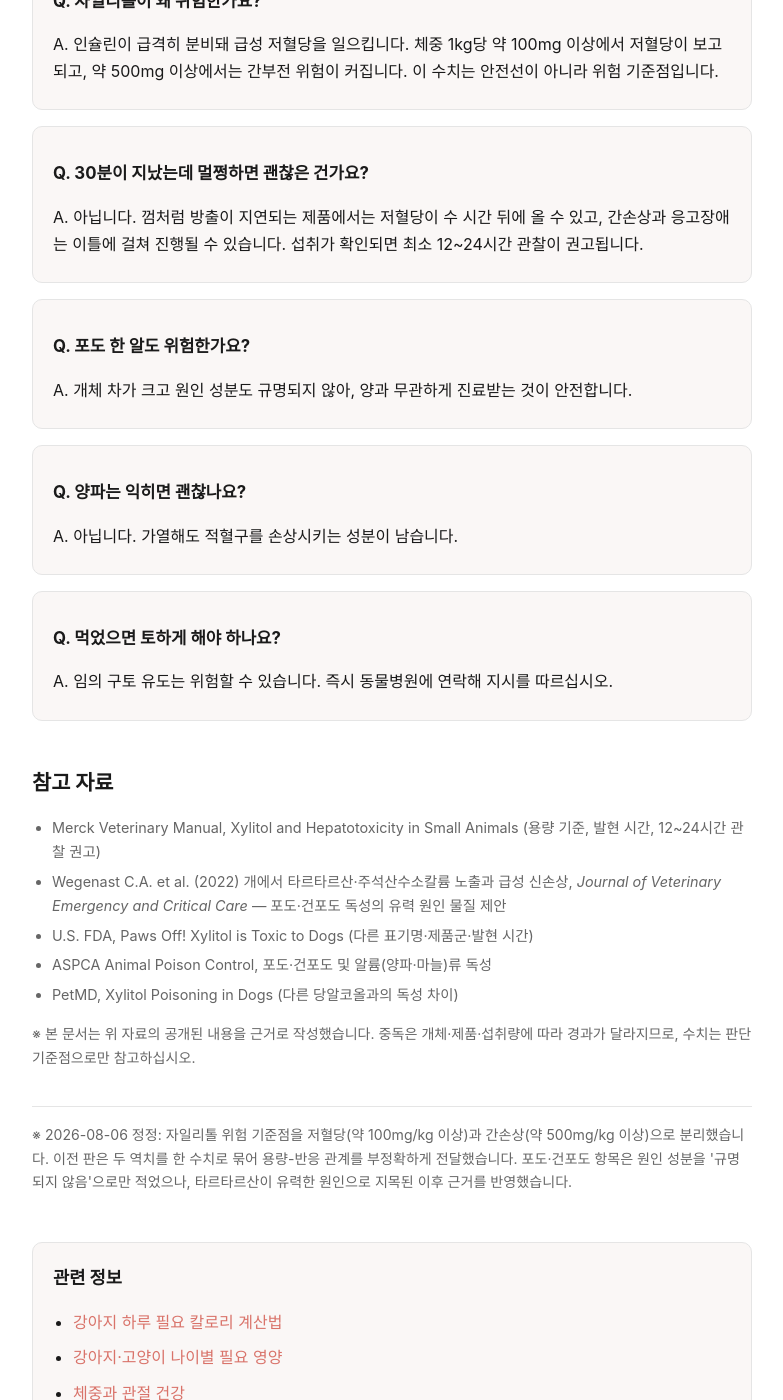
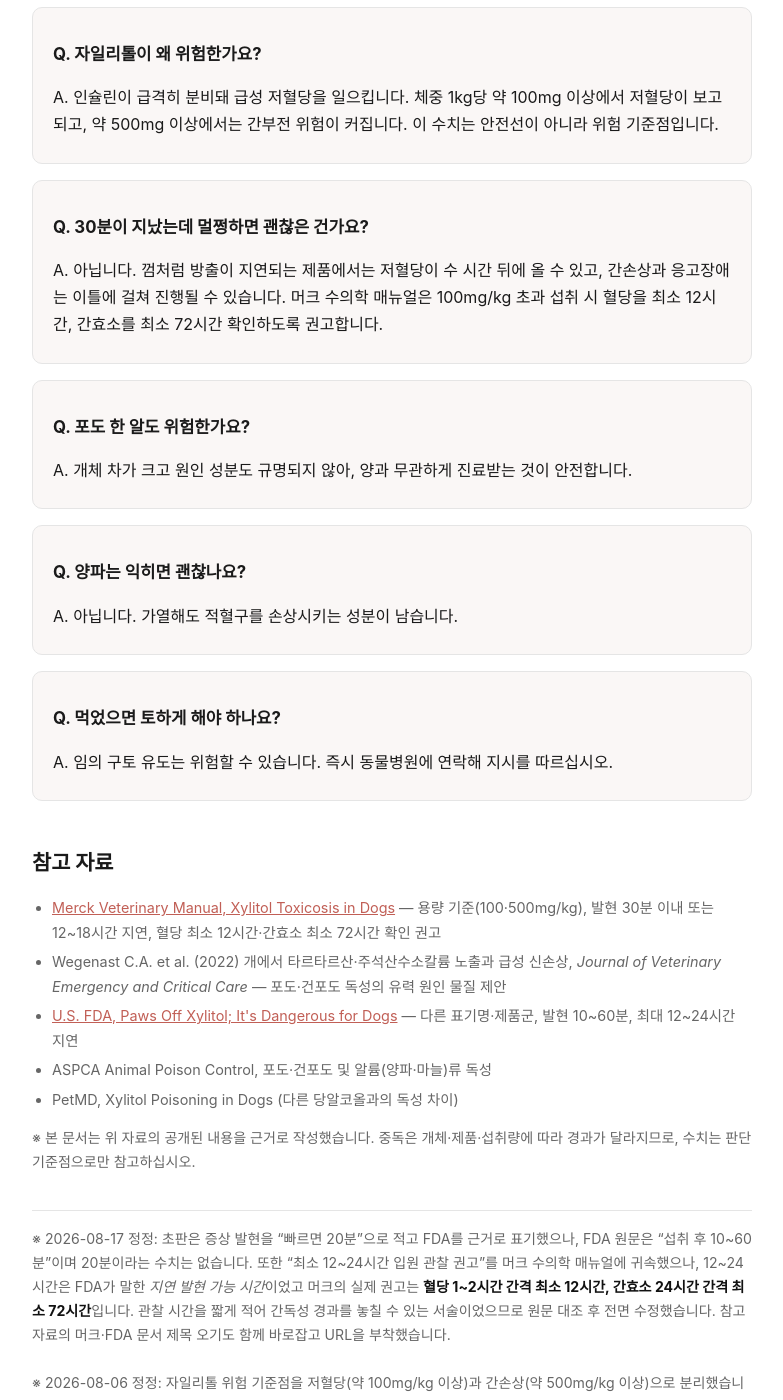
Before and after one commit to polystock/maearion.github.io, a Jekyll site: the page built from _docs/dog-toxic-foods.html, in a window 1280 px wide and 1400 px high, scrolled down 2177 px. Shown: the whole window, without its empty margins (248-1031 px from the left). Built offline with Jekyll 4.4.1, drawn with Linux system fonts in a browser that asks for light colours; some of the changed text lies outside the part shown.

Commit message:
fix: correct xylitol onset and monitoring duration per FDA/Merck

```diff
--- a/_docs/dog-toxic-foods.html
+++ b/_docs/dog-toxic-foods.html
@@ -4,7 +4,7 @@
 og_title: >-
   강아지에게 위험한 음식 — 자일리톨·포도·초콜릿·양파
 description: >-
-  강아지에게 위험한 음식을 위험 기전과 함께 정리한다. 자일리톨은 체중 1kg당 약 100mg 이상에서 저혈당이, 약 500mg 이상에서 간손상이 보고되며, 증상은 빠르면 20분 내에도 시작되지만 지연성 저혈당은 수 시간 뒤에 올 수 있어 최소 12~24시간 관찰이 권고된다. 포도·건포도의 급성 신부전(타르타르산이 유력 원인으로 지목), 초콜릿의 테오브로민, 양파·마늘의 적혈구 손상을 다룬다.
+  강아지에게 위험한 음식을 위험 기전과 함께 정리한다. 자일리톨은 체중 1kg당 약 100mg 이상에서 저혈당이, 약 500mg 이상에서 간손상이 보고되며, 증상은 섭취 후 10~60분 내에 시작될 수 있고 흡수가 느린 제품에서는 최대 12~24시간까지 지연될 수 있어, 혈당은 최소 12시간·간효소는 최소 72시간 확인이 권고된다. 포도·건포도의 급성 신부전(타르타르산이 유력 원인으로 지목), 초콜릿의 테오브로민, 양파·마늘의 적혈구 손상을 다룬다.
 og_description: >-
   위험 기전과 대처를 함께 정리한 반려견 유해 식품 가이드.
 ld_headline: >-
@@ -20,7 +20,7 @@
   - q: >-
       강아지에게 자일리톨이 왜 위험한가요?
     a: >-
-      자일리톨은 개에서 췌장의 인슐린 분비를 급격히 자극해 급성 저혈당을 일으킵니다. 체중 1kg당 약 100mg 이상에서 저혈당이, 약 500mg 이상에서 간손상이 보고되며, 이 값은 안전과 독성을 가르는 경계가 아니라 치료 판단에 쓰이는 위험 기준점입니다. 증상은 빠르면 20분 내에도 시작될 수 있고 일반적으로 30~60분 내 나타나지만, 껌처럼 방출이 지연되는 제품에서는 저혈당이 수 시간 뒤 나타날 수 있어 무증상 경과를 안전 신호로 보면 안 됩니다. 섭취가 확인되면 최소 12~24시간 입원 관찰이 권고되며, 심한 간독성의 응고장애는 약 이틀 안에 진행될 수 있습니다.
+      자일리톨은 개에서 췌장의 인슐린 분비를 급격히 자극해 급성 저혈당을 일으킵니다. 체중 1kg당 약 100mg 이상에서 저혈당이, 약 500mg 이상에서 간손상이 보고되며, 이 값은 안전과 독성을 가르는 경계가 아니라 치료 판단에 쓰이는 위험 기준점입니다. 증상은 섭취 후 10~60분 내에 나타날 수 있고(FDA), 머크 수의학 매뉴얼은 30분 이내 발현 또는 흡수가 느린 제품에서 12~18시간 지연으로 기술합니다. FDA는 최대 12~24시간까지 늦어질 수 있다고 적으므로 무증상 경과를 안전 신호로 보면 안 됩니다. 머크는 100mg/kg을 넘겨 섭취한 경우 입원시켜 혈당을 1~2시간 간격으로 최소 12시간, 간효소를 24시간 간격으로 최소 72시간 확인하도록 권고합니다.
   - q: >-
       포도를 조금 먹어도 위험한가요?
     a: >-
@@ -43,7 +43,7 @@
 
 <div class="warn">
 <strong>먹은 것 같다면</strong> 즉시 동물병원에 연락해 <strong>무엇을·얼마나·언제</strong> 먹었는지 알리십시오. 구토 유도는 물질과 상황에 따라 오히려 위험할 수 있으므로 임의로 시도하지 말고 수의사 지시를 따라야 합니다.<br><br>
-<strong>특히 자일리톨: 30분이 지나 멀쩡해 보여도 안심할 수 없습니다.</strong> 껌처럼 방출이 지연되는 제품에서는 저혈당이 <strong>수 시간 뒤</strong>에 나타날 수 있어, 수의독성학 자료는 섭취가 확인되면 <strong>최소 12~24시간의 입원 관찰</strong>을 권고합니다. 심한 간독성에 따른 응고장애는 약 이틀 안에 진행될 수도 있습니다. 무증상 경과를 안전 신호로 해석하지 마십시오.
+<strong>특히 자일리톨: 30분이 지나 멀쩡해 보여도 안심할 수 없습니다.</strong> 껌처럼 방출이 지연되는 제품에서는 저혈당이 <strong>최대 12~24시간 뒤</strong>에도 나타날 수 있습니다(FDA). 머크 수의학 매뉴얼은 100mg/kg을 넘겨 섭취한 경우 입원시켜 <strong>혈당을 1~2시간 간격으로 최소 12시간, 간효소를 24시간 간격으로 최소 72시간</strong> 확인하도록 권고합니다. 심한 간독성에 따른 응고장애는 약 이틀 안에 진행될 수도 있습니다. 무증상 경과를 안전 신호로 해석하지 마십시오.
 </div>
 
 <h2>위험 식품과 기전</h2>
@@ -53,7 +53,7 @@
 <tr>
 <td><strong>자일리톨</strong></td>
 <td>췌장에서 인슐린이 급격히 분비돼 급성 저혈당. 섭취량이 많으면 간부전 위험</td>
-<td>체중 1kg당 약 100mg 이상에서 저혈당, 약 500mg 이상에서 간부전 위험 보고. <strong>다만 이 값은 안전과 독성을 가르는 경계가 아니라 치료 판단용 위험 기준점</strong>이며, 그 미만이 안전하다는 뜻이 아니다. 증상은 <strong>빠르면 20분 내</strong>에도 시작될 수 있고(FDA), 일반적으로 30~60분 내 나타나지만 <strong>지연성 저혈당은 수 시간 뒤</strong> 올 수 있다. 껌·치약·사탕 등 가공식품에 널리 쓰임</td>
+<td>체중 1kg당 약 100mg 이상에서 저혈당, 약 500mg 이상에서 간부전 위험 보고. <strong>다만 이 값은 안전과 독성을 가르는 경계가 아니라 치료 판단용 위험 기준점</strong>이며, 그 미만이 안전하다는 뜻이 아니다. 증상은 <strong>섭취 후 10~60분 내</strong>에 시작될 수 있고(FDA), 머크 수의학 매뉴얼은 30분 이내 발현 또는 12~18시간 지연으로 기술하지만 <strong>지연성 저혈당은 수 시간 뒤</strong> 올 수 있다. 껌·치약·사탕 등 가공식품에 널리 쓰임</td>
 </tr>
 <tr>
 <td><strong>포도·건포도</strong></td>
@@ -96,22 +96,22 @@
 
 <h2>자주 묻는 질문 (FAQ)</h2>
 <div class="faq"><h3>Q. 자일리톨이 왜 위험한가요?</h3><p>A. 인슐린이 급격히 분비돼 급성 저혈당을 일으킵니다. 체중 1kg당 약 100mg 이상에서 저혈당이 보고되고, 약 500mg 이상에서는 간부전 위험이 커집니다. 이 수치는 안전선이 아니라 위험 기준점입니다.</p></div>
-  <div class="faq"><h3>Q. 30분이 지났는데 멀쩡하면 괜찮은 건가요?</h3><p>A. 아닙니다. 껌처럼 방출이 지연되는 제품에서는 저혈당이 수 시간 뒤에 올 수 있고, 간손상과 응고장애는 이틀에 걸쳐 진행될 수 있습니다. 섭취가 확인되면 최소 12~24시간 관찰이 권고됩니다.</p></div>
+  <div class="faq"><h3>Q. 30분이 지났는데 멀쩡하면 괜찮은 건가요?</h3><p>A. 아닙니다. 껌처럼 방출이 지연되는 제품에서는 저혈당이 수 시간 뒤에 올 수 있고, 간손상과 응고장애는 이틀에 걸쳐 진행될 수 있습니다. 머크 수의학 매뉴얼은 100mg/kg 초과 섭취 시 혈당을 최소 12시간, 간효소를 최소 72시간 확인하도록 권고합니다.</p></div>
 <div class="faq"><h3>Q. 포도 한 알도 위험한가요?</h3><p>A. 개체 차가 크고 원인 성분도 규명되지 않아, 양과 무관하게 진료받는 것이 안전합니다.</p></div>
 <div class="faq"><h3>Q. 양파는 익히면 괜찮나요?</h3><p>A. 아닙니다. 가열해도 적혈구를 손상시키는 성분이 남습니다.</p></div>
 <div class="faq"><h3>Q. 먹었으면 토하게 해야 하나요?</h3><p>A. 임의 구토 유도는 위험할 수 있습니다. 즉시 동물병원에 연락해 지시를 따르십시오.</p></div>
 
 <h2>참고 자료</h2>
 <ul class="src" style="font-size:.9rem;color:#666;">
-<li>Merck Veterinary Manual, Xylitol and Hepatotoxicity in Small Animals (용량 기준, 발현 시간, 12~24시간 관찰 권고)</li>
+<li><a href="https://www.merckvetmanual.com/toxicology/food-hazards/xylitol-toxicosis-in-dogs" rel="nofollow">Merck Veterinary Manual, Xylitol Toxicosis in Dogs</a> — 용량 기준(100·500mg/kg), 발현 30분 이내 또는 12~18시간 지연, 혈당 최소 12시간·간효소 최소 72시간 확인 권고</li>
 <li>Wegenast C.A. et al. (2022) 개에서 타르타르산·주석산수소칼륨 노출과 급성 신손상, <em>Journal of Veterinary Emergency and Critical Care</em> — 포도·건포도 독성의 유력 원인 물질 제안</li>
-<li>U.S. FDA, Paws Off! Xylitol is Toxic to Dogs (다른 표기명·제품군·발현 시간)</li>
+<li><a href="https://www.fda.gov/consumers/consumer-updates/paws-xylitol-its-dangerous-dogs" rel="nofollow">U.S. FDA, Paws Off Xylitol; It&#39;s Dangerous for Dogs</a> — 다른 표기명·제품군, 발현 10~60분, 최대 12~24시간 지연</li>
 <li>ASPCA Animal Poison Control, 포도·건포도 및 알륨(양파·마늘)류 독성</li>
 <li>PetMD, Xylitol Poisoning in Dogs (다른 당알코올과의 독성 차이)</li>
 </ul>
 <p class="src" style="font-size:.88rem;color:#666;">※ 본 문서는 위 자료의 공개된 내용을 근거로 작성했습니다. 중독은 개체·제품·섭취량에 따라 경과가 달라지므로, 수치는 판단 기준점으로만 참고하십시오.</p>
 
-<p class="src" style="font-size:.88rem;color:#666;margin-top:36px;padding-top:16px;border-top:1px solid var(--line);">※ 2026-08-06 정정: 자일리톨 위험 기준점을 저혈당(약 100mg/kg 이상)과 간손상(약 500mg/kg 이상)으로 분리했습니다. 이전 판은 두 역치를 한 수치로 묶어 용량-반응 관계를 부정확하게 전달했습니다. 포도·건포도 항목은 원인 성분을 '규명되지 않음'으로만 적었으나, 타르타르산이 유력한 원인으로 지목된 이후 근거를 반영했습니다.</p>
+<p class="src" style="font-size:.88rem;color:#666;margin-top:36px;padding-top:16px;border-top:1px solid var(--line);">※ 2026-08-17 정정: 초판은 증상 발현을 “빠르면 20분”으로 적고 FDA를 근거로 표기했으나, FDA 원문은 “섭취 후 10~60분”이며 20분이라는 수치는 없습니다. 또한 “최소 12~24시간 입원 관찰 권고”를 머크 수의학 매뉴얼에 귀속했으나, 12~24시간은 FDA가 말한 <em>지연 발현 가능 시간</em>이었고 머크의 실제 권고는 <strong>혈당 1~2시간 간격 최소 12시간, 간효소 24시간 간격 최소 72시간</strong>입니다. 관찰 시간을 짧게 적어 간독성 경과를 놓칠 수 있는 서술이었으므로 원문 대조 후 전면 수정했습니다. 참고 자료의 머크·FDA 문서 제목 오기도 함께 바로잡고 URL을 부착했습니다.<br><br>※ 2026-08-06 정정: 자일리톨 위험 기준점을 저혈당(약 100mg/kg 이상)과 간손상(약 500mg/kg 이상)으로 분리했습니다. 이전 판은 두 역치를 한 수치로 묶어 용량-반응 관계를 부정확하게 전달했습니다. 포도·건포도 항목은 원인 성분을 '규명되지 않음'으로만 적었으나, 타르타르산이 유력한 원인으로 지목된 이후 근거를 반영했습니다.</p>
 
 <div class="related">
 
```
